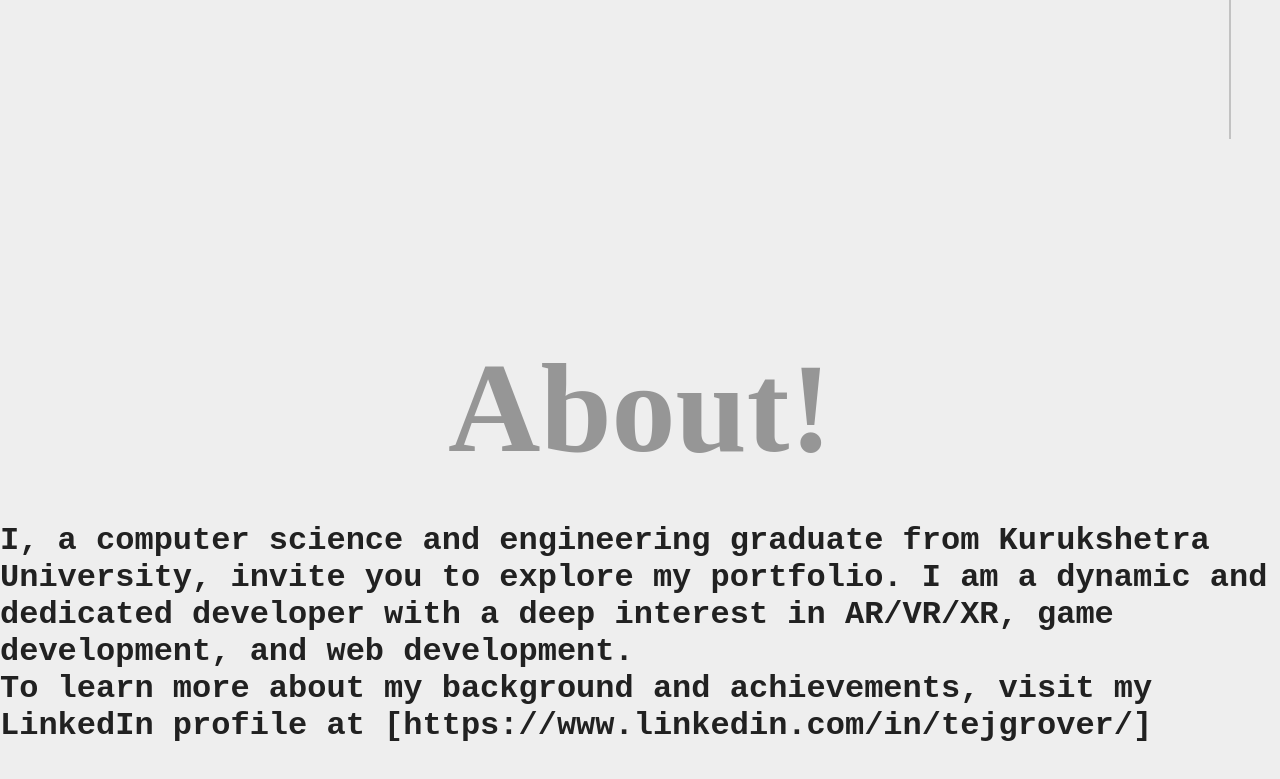
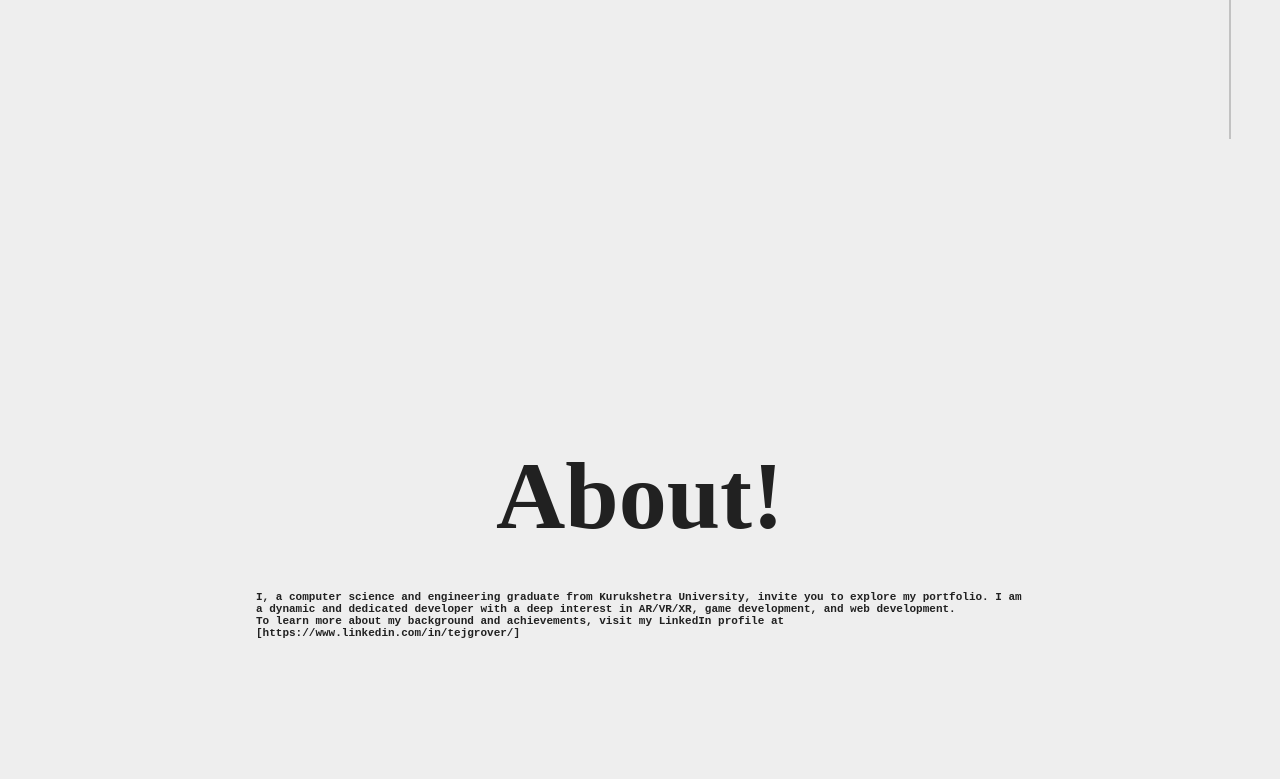
Before and after one commit to tejgrover/tejgrover.github.io, a plain HTML site: page portfolio/index.html in a window 1280 px wide. Shown: the part 661-1440 px from the top of the page. Drawn offline with nearby package versions, Linux system fonts and the light colour scheme.

Commit message:
Update index.html

```diff
--- a/portfolio/index.html
+++ b/portfolio/index.html
@@ -47,8 +47,9 @@ svg#chart {
   </section>
 <section>
       <div  title="Change Theme!">
-        <h1 id="About" class="click">About!</h1></title></div>
-    <h6>I, a computer science and engineering graduate from Kurukshetra University,
+        <h2 id="About" class="click">About!</h2></title></div>
+    <h6 style="padding-inline: 20% 20%;
+writing-mode: horizontal-tb; font-size:11px;">I, a computer science and engineering graduate from Kurukshetra University,
          invite you to explore my portfolio. I am a dynamic and dedicated developer
          with a deep interest in AR/VR/XR, game development, and web development.
          </br>To learn more about my background and achievements,
```
